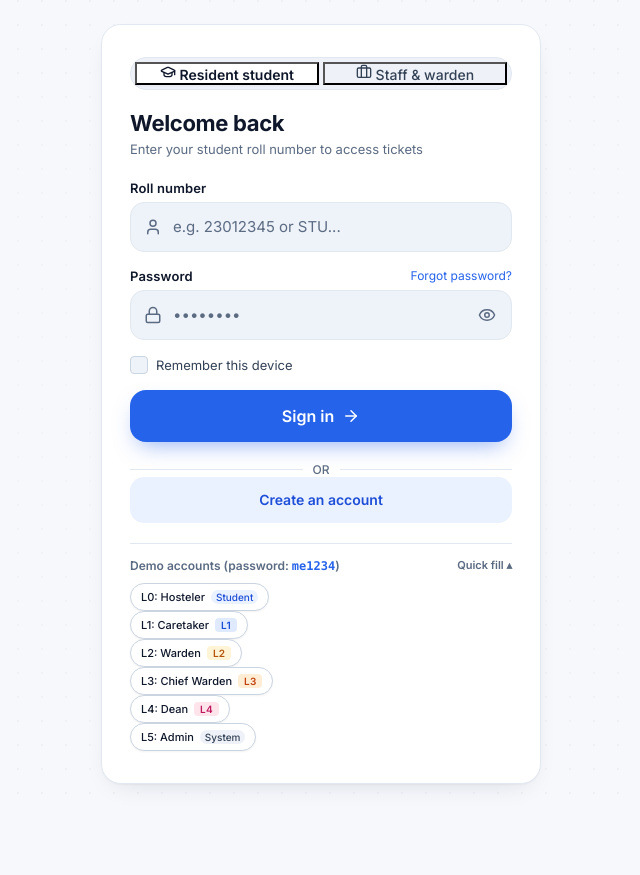
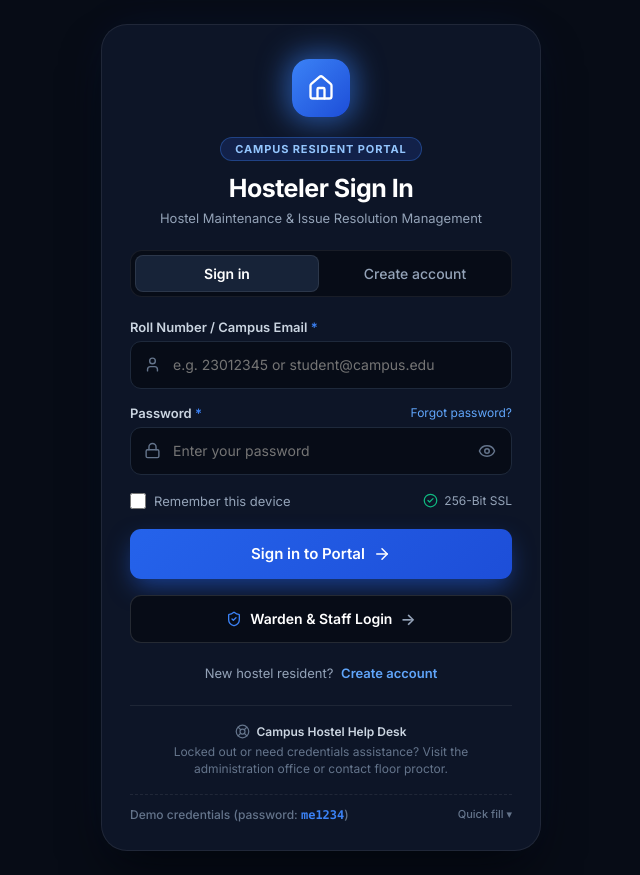
Before and after one commit to Arnov5219/Hostel-Ticket-System, a Django app: page /accounts/login/ in a window 1280 px wide. Shown: the whole page, without its empty margins (319-959 px from the left). Before the commit the page ends 794 px from the top, so only its background shows below. Run offline with Django 5.2, Linux system fonts and the light colour scheme.

Commit message:
feat(auth): recreate login page from exact reference design

```diff
--- a/templates/accounts/login.html
+++ b/templates/accounts/login.html
@@ -4,162 +4,200 @@
 {% block title %}Sign In | {{ site_name|default:"HostelFlow" }}{% endblock %}
 
 {% block body_layout %}
-<div class="auth-page-wrapper" style="min-height: 100vh; display: flex; align-items: center; justify-content: center; padding: 24px 16px; position: relative; z-index: 1;">
+<div class="auth-page-wrapper" style="min-height: 100vh; display: flex; align-items: center; justify-content: center; padding: 24px 16px; background-color: #070c16; position: relative; z-index: 1;">
 
-  <!-- Top Right Theme Toggle -->
+  <div style="width: 100%; max-width: 440px;" x-data="{ isStaff: false, showPass: false, rememberMe: false }">
+    <!-- Main Card matching Stitch reference design -->
+    <div class="card auth-card-portal" style="background: #0d1527; border: 1px solid rgba(255, 255, 255, 0.08); border-radius: 26px; padding: 34px 28px 28px; box-shadow: 0 25px 50px -12px rgba(0, 0, 0, 0.7), 0 0 50px -10px rgba(37, 99, 235, 0.12); display: flex; flex-direction: column; align-items: center; text-align: center;">
 
-
-  <div style="width: 100%; max-width: 440px;">
-    <!-- Login Form Card -->
-    <div class="card auth-form-card" style="padding: 32px 28px; border-radius: var(--r-card); background: var(--bg-surface); border: 1px solid var(--border); box-shadow: var(--shadow-card); display: flex; flex-direction: column; gap: 20px;"
-         x-data="{ tab: 'resident', showPass: false }">
-
-      <!-- Segmented Tabs: Resident Student vs Staff & Warden -->
-      <div class="segmented-control" style="display: grid; grid-template-columns: 1fr 1fr; background: var(--bg-subtle); padding: 4px; border-radius: var(--r-card-sm); border: 1px solid var(--border);">
-        <button type="button" @click="tab = 'resident'"
-                :style="tab === 'resident' ? 'background: var(--bg-surface); color: var(--text-primary); box-shadow: var(--shadow-sm); font-weight: 600;' : 'background: transparent; color: var(--text-secondary); font-weight: 500;'"
-                style="border: none; padding: 8px 12px; font-size: 13px; border-radius: var(--r-control); cursor: pointer; display: flex; align-items: center; justify-content: center; gap: 6px; transition: all var(--t-fast) var(--ease);">
-          <i data-lucide="graduation-cap" style="width: 16px; height: 16px;"></i>
-          <span>Resident student</span>
-        </button>
-        <button type="button" @click="tab = 'staff'"
-                :style="tab === 'staff' ? 'background: var(--bg-surface); color: var(--text-primary); box-shadow: var(--shadow-sm); font-weight: 600;' : 'background: transparent; color: var(--text-secondary); font-weight: 500;'"
-                style="border: none; padding: 8px 12px; font-size: 13px; border-radius: var(--r-control); cursor: pointer; display: flex; align-items: center; justify-content: center; gap: 6px; transition: all var(--t-fast) var(--ease);">
-          <i data-lucide="briefcase" style="width: 16px; height: 16px;"></i>
-          <span>Staff &amp; warden</span>
-        </button>
+      <!-- Glowing Blue House/Portal Icon -->
+      <div style="width: 58px; height: 58px; border-radius: 17px; background: linear-gradient(135deg, #3b82f6 0%, #1d4ed8 100%); display: flex; align-items: center; justify-content: center; box-shadow: 0 0 28px 6px rgba(59, 130, 246, 0.55); margin-bottom: 20px;">
+        <i data-lucide="home" style="width: 28px; height: 28px; color: #ffffff;" x-show="!isStaff"></i>
+        <i data-lucide="shield-check" style="width: 28px; height: 28px; color: #ffffff; display: none;" x-show="isStaff"></i>
       </div>
 
-      <div>
-        <h1 style="font-size: 22px; font-weight: 700; color: var(--text-primary); margin: 0 0 4px; letter-spacing: -0.015em;">
-          Welcome back
-        </h1>
-        <p style="font-size: 13px; color: var(--text-muted); margin: 0;">
-          <span x-show="tab === 'resident'">Enter your student roll number to access tickets</span>
-          <span x-show="tab === 'staff'" style="display: none;">Enter your staff ID to access the operational desk</span>
-        </p>
+      <!-- Pill Badge -->
+      <div style="margin-bottom: 12px;">
+        <span style="display: inline-block; background: rgba(30, 58, 138, 0.35); border: 1px solid rgba(59, 130, 246, 0.35); color: #93c5fd; font-size: 11px; font-weight: 700; letter-spacing: 0.08em; text-transform: uppercase; padding: 4px 14px; border-radius: 9999px;"
+              x-text="isStaff ? 'CAMPUS STAFF & WARDEN PORTAL' : 'CAMPUS RESIDENT PORTAL'">
+          CAMPUS RESIDENT PORTAL
+        </span>
       </div>
 
-      <!-- Login Form -->
-      <form method="post" action="{% url 'accounts:login' %}{% if request.GET.next %}?next={{ request.GET.next }}{% endif %}" style="display: flex; flex-direction: column; gap: 16px;">
+      <!-- Title & Subtitle -->
+      <h1 style="font-size: 25px; font-weight: 700; color: #ffffff; margin: 0 0 6px; letter-spacing: -0.02em;"
+          x-text="isStaff ? 'Staff & Warden Sign In' : 'Hosteler Sign In'">
+        Hosteler Sign In
+      </h1>
+      <p style="font-size: 13px; color: #94a3b8; margin: 0 0 22px; line-height: 1.45;">
+        Hostel Maintenance &amp; Issue Resolution Management
+      </p>
+
+      <!-- Segmented Control: Sign in | Create account -->
+      <div style="width: 100%; background: #070c17; border: 1px solid rgba(255, 255, 255, 0.07); border-radius: 12px; padding: 4px; display: grid; grid-template-columns: 1fr 1fr; gap: 4px; margin-bottom: 22px;">
+        <button type="button" style="background: #172338; color: #ffffff; font-weight: 600; font-size: 14px; padding: 9px 12px; border-radius: 8px; border: 1px solid rgba(255, 255, 255, 0.09); cursor: default;">
+          Sign in
+        </button>
+        <a href="{% url 'accounts:register' %}" style="background: transparent; color: #94a3b8; font-weight: 500; font-size: 14px; padding: 9px 12px; border-radius: 8px; text-decoration: none; display: flex; align-items: center; justify-content: center; transition: color 0.15s ease;"
+           onmouseover="this.style.color='#ffffff';" onmouseout="this.style.color='#94a3b8';">
+          Create account
+        </a>
+      </div>
+
+      <!-- Form -->
+      <form method="post" action="{% url 'accounts:login' %}{% if request.GET.next %}?next={{ request.GET.next }}{% endif %}" style="width: 100%; display: flex; flex-direction: column; gap: 16px; text-align: left;">
         {% csrf_token %}
 
         {% if form.non_field_errors %}
-          <div style="background-color: var(--st-open-bg); color: var(--st-open-fg); padding: 10px 14px; border-radius: var(--r-card-sm); font-size: 13px; border: 1px solid var(--border);">
+          <div style="background-color: rgba(239, 68, 68, 0.15); color: #fca5a5; padding: 10px 14px; border-radius: 10px; font-size: 13px; border: 1px solid rgba(239, 68, 68, 0.3);">
             {% for error in form.non_field_errors %}
               <div>{{ error }}</div>
             {% endfor %}
           </div>
         {% endif %}
 
-        <div class="form-group" style="display: flex; flex-direction: column; gap: 6px;">
-          <label class="form-label" for="id_login_id" style="font-size: 13px; font-weight: 600; color: var(--text-primary);">
-            <span x-show="tab === 'resident'">Roll number</span>
-            <span x-show="tab === 'staff'" style="display: none;">Staff ID</span>
+        <!-- Roll Number / Email Input -->
+        <div style="display: flex; flex-direction: column; gap: 6px;">
+          <label for="id_login_id" style="font-size: 13px; font-weight: 600; color: #cbd5e1;">
+            <span x-text="isStaff ? 'Staff ID / Campus Email' : 'Roll Number / Campus Email'">Roll Number / Campus Email</span>
+            <span style="color: #3b82f6;">*</span>
           </label>
           <div style="position: relative; display: flex; align-items: center;">
-            <i data-lucide="user" style="position: absolute; left: 14px; width: 18px; height: 18px; color: var(--text-muted); pointer-events: none;"></i>
+            <i data-lucide="user" style="position: absolute; left: 14px; width: 17px; height: 17px; color: #64748b; pointer-events: none;"></i>
             <input type="text" name="login_id" id="id_login_id" required
-                   class="form-control"
-                   :placeholder="tab === 'resident' ? 'e.g. 23012345 or STU...' : 'e.g. L1, L2, L3 or staff ID'"
-                   style="width: 100%; height: 50px; padding: 0 16px 0 42px; border-radius: var(--r-control); background: var(--bg-input); border: 1px solid var(--border); font-size: 15px; color: var(--text-primary); outline: none; transition: all var(--t-fast) var(--ease);"
-                   onfocus="this.style.borderColor='var(--primary)'; this.style.boxShadow='var(--ring)';"
-                   onblur="this.style.borderColor='var(--border)'; this.style.boxShadow='none';">
+                   :placeholder="isStaff ? 'e.g. L1, L2, L3 or staff ID' : 'e.g. 23012345 or student@campus.edu'"
+                   style="width: 100%; height: 48px; padding: 0 16px 0 42px; border-radius: 11px; background: #070c17; border: 1px solid #1e293b; font-size: 14px; color: #ffffff; outline: none; transition: all 0.15s ease;"
+                   onfocus="this.style.borderColor='#3b82f6'; this.style.boxShadow='0 0 0 3px rgba(59, 130, 246, 0.2)';"
+                   onblur="this.style.borderColor='#1e293b'; this.style.boxShadow='none';">
           </div>
           {% if form.login_id.errors %}
-            <span class="form-error" style="font-size: 12px; color: var(--st-open-fg);">{{ form.login_id.errors.0 }}</span>
+            <span style="font-size: 12px; color: #f87171;">{{ form.login_id.errors.0 }}</span>
           {% endif %}
         </div>
 
-        <div class="form-group" style="display: flex; flex-direction: column; gap: 6px;">
+        <!-- Password Input -->
+        <div style="display: flex; flex-direction: column; gap: 6px;">
           <div style="display: flex; justify-content: space-between; align-items: center;">
-            <label class="form-label" for="id_password" style="font-size: 13px; font-weight: 600; color: var(--text-primary); margin: 0;">Password</label>
-            <span style="font-size: 12px; color: var(--primary); cursor: pointer;" title="Contact warden office or admin for password reset">Forgot password?</span>
+            <label for="id_password" style="font-size: 13px; font-weight: 600; color: #cbd5e1; margin: 0;">
+              Password <span style="color: #3b82f6;">*</span>
+            </label>
+            <span style="font-size: 12px; color: #60a5fa; cursor: pointer; text-decoration: none;"
+                  onclick="alert('For password resets or recovery assistance, please visit the hostel caretaker desk or warden office.');"
+                  onmouseover="this.style.textDecoration='underline';" onmouseout="this.style.textDecoration='none';">
+              Forgot password?
+            </span>
           </div>
           <div style="position: relative; display: flex; align-items: center;">
-            <i data-lucide="lock" style="position: absolute; left: 14px; width: 18px; height: 18px; color: var(--text-muted); pointer-events: none;"></i>
+            <i data-lucide="lock" style="position: absolute; left: 14px; width: 17px; height: 17px; color: #64748b; pointer-events: none;"></i>
             <input :type="showPass ? 'text' : 'password'" name="password" id="id_password" required
-                   class="form-control" placeholder="••••••••"
-                   style="width: 100%; height: 50px; padding: 0 44px 0 42px; border-radius: var(--r-control); background: var(--bg-input); border: 1px solid var(--border); font-size: 15px; color: var(--text-primary); outline: none; transition: all var(--t-fast) var(--ease);"
-                   onfocus="this.style.borderColor='var(--primary)'; this.style.boxShadow='var(--ring)';"
-                   onblur="this.style.borderColor='var(--border)'; this.style.boxShadow='none';">
-            <button type="button" @click="showPass = !showPass" style="position: absolute; right: 12px; background: none; border: none; color: var(--text-muted); cursor: pointer; padding: 4px; display: flex; align-items: center;" aria-label="Toggle password visibility">
+                   placeholder="Enter your password"
+                   style="width: 100%; height: 48px; padding: 0 44px 0 42px; border-radius: 11px; background: #070c17; border: 1px solid #1e293b; font-size: 14px; color: #ffffff; outline: none; transition: all 0.15s ease;"
+                   onfocus="this.style.borderColor='#3b82f6'; this.style.boxShadow='0 0 0 3px rgba(59, 130, 246, 0.2)';"
+                   onblur="this.style.borderColor='#1e293b'; this.style.boxShadow='none';">
+            <button type="button" @click="showPass = !showPass" style="position: absolute; right: 12px; background: none; border: none; color: #64748b; cursor: pointer; padding: 4px; display: flex; align-items: center;" aria-label="Toggle password visibility">
               <i data-lucide="eye" x-show="!showPass" style="width: 18px; height: 18px;"></i>
               <i data-lucide="eye-off" x-show="showPass" style="width: 18px; height: 18px; display: none;"></i>
             </button>
           </div>
           {% if form.password.errors %}
-            <span class="form-error" style="font-size: 12px; color: var(--st-open-fg);">{{ form.password.errors.0 }}</span>
+            <span style="font-size: 12px; color: #f87171;">{{ form.password.errors.0 }}</span>
           {% endif %}
         </div>
 
-        <!-- Remember this device (Unchecked by default - Plan Section 2) -->
-        <label style="display: inline-flex; align-items: center; gap: 8px; font-size: 13px; color: var(--text-secondary); cursor: pointer; user-select: none;">
-          <input type="checkbox" name="remember_me" id="id_remember_me" class="form-checkbox">
-          <span>Remember this device</span>
-        </label>
+        <!-- Options Row: Remember this device & 256-Bit SSL -->
+        <div style="display: flex; justify-content: space-between; align-items: center; margin: 2px 0 4px;">
+          <label style="display: inline-flex; align-items: center; gap: 8px; font-size: 13px; color: #94a3b8; cursor: pointer; user-select: none;">
+            <input type="checkbox" name="remember_me" id="id_remember_me"
+                   style="width: 16px; height: 16px; border-radius: 4px; accent-color: #2563eb; cursor: pointer;">
+            <span>Remember this device</span>
+          </label>
+          <div style="display: inline-flex; align-items: center; gap: 6px; font-size: 12px; color: #94a3b8;">
+            <i data-lucide="check-circle-2" style="width: 15px; height: 15px; color: #10b981;"></i>
+            <span>256-Bit SSL</span>
+          </div>
+        </div>
 
-        <!-- Large Primary Sign In Button (52px high, radius 16, glow) -->
-        <button type="submit" class="btn btn-primary" style="width: 100%; height: 52px; font-weight: 600; font-size: 16px; border-radius: var(--r-card-sm); background: var(--primary); color: var(--white); border: none; box-shadow: var(--shadow-primary); display: flex; align-items: center; justify-content: center; gap: 8px; cursor: pointer; transition: all var(--t-fast) var(--ease);">
-          <span>Sign in</span>
+        <!-- Primary Submit Button -->
+        <button type="submit"
+                style="width: 100%; height: 50px; border-radius: 11px; background: linear-gradient(135deg, #2563eb 0%, #1d4ed8 100%); color: #ffffff; font-weight: 600; font-size: 15px; border: none; box-shadow: 0 10px 24px -4px rgba(37, 99, 235, 0.55); display: flex; align-items: center; justify-content: center; gap: 8px; cursor: pointer; transition: all 0.15s ease;"
+                onmouseover="this.style.boxShadow='0 12px 28px -4px rgba(37, 99, 235, 0.75)'; this.style.transform='translateY(-1px)';"
+                onmouseout="this.style.boxShadow='0 10px 24px -4px rgba(37, 99, 235, 0.55)'; this.style.transform='none';">
+          <span>Sign in to Portal</span>
           <i data-lucide="arrow-right" style="width: 18px; height: 18px;"></i>
         </button>
 
-        <!-- OR Divider & Create Account Button (Resident tab only) -->
-        <div x-show="tab === 'resident'" style="display: flex; flex-direction: column; gap: 12px; margin-top: 4px;">
-          <div style="display: flex; align-items: center; gap: 10px; color: var(--text-muted); font-size: 12px; font-weight: 500;">
-            <div style="flex: 1; height: 1px; background: var(--border);"></div>
-            <span>OR</span>
-            <div style="flex: 1; height: 1px; background: var(--border);"></div>
-          </div>
-          <a href="{% url 'accounts:register' %}" class="btn" style="width: 100%; height: 46px; font-weight: 600; font-size: 14px; border-radius: var(--r-control); background: var(--primary-soft); color: var(--primary-ink); display: flex; align-items: center; justify-content: center; text-decoration: none; border: none; transition: all var(--t-fast) var(--ease);">
-            Create an account
+        <!-- Secondary Warden & Staff Login Button -->
+        <button type="button" @click="isStaff = !isStaff"
+                style="width: 100%; height: 48px; border-radius: 11px; background: #070c17; color: #ffffff; font-weight: 600; font-size: 14px; border: 1px solid rgba(255, 255, 255, 0.12); display: flex; align-items: center; justify-content: center; gap: 8px; cursor: pointer; transition: all 0.15s ease;"
+                onmouseover="this.style.borderColor='#3b82f6'; this.style.background='#0d1527';"
+                onmouseout="this.style.borderColor='rgba(255, 255, 255, 0.12)'; this.style.background='#070c17';">
+          <i data-lucide="shield-check" style="width: 16px; height: 16px; color: #3b82f6;" x-show="!isStaff"></i>
+          <i data-lucide="graduation-cap" style="width: 16px; height: 16px; color: #3b82f6; display: none;" x-show="isStaff"></i>
+          <span x-text="isStaff ? 'Resident Hosteler Sign In' : 'Warden & Staff Login'">Warden &amp; Staff Login</span>
+          <span style="color: #94a3b8; font-size: 16px;">&rarr;</span>
+        </button>
+
+        <!-- New hostel resident footer -->
+        <div style="text-align: center; font-size: 13px; color: #94a3b8; margin-top: 6px;">
+          <span>New hostel resident?</span>
+          <a href="{% url 'accounts:register' %}" style="color: #60a5fa; font-weight: 600; text-decoration: none; margin-left: 4px;"
+             onmouseover="this.style.textDecoration='underline';" onmouseout="this.style.textDecoration='none';">
+            Create account
           </a>
         </div>
       </form>
 
-      <!-- Collapsible Demo Accounts (L0..L5) (Plan Section 5.7: real button aria-expanded) -->
+      <!-- Campus Hostel Help Desk Note -->
+      <div style="margin-top: 24px; padding-top: 18px; border-top: 1px solid rgba(255, 255, 255, 0.07); width: 100%; text-align: center;">
+        <div style="display: inline-flex; align-items: center; justify-content: center; gap: 6px; font-size: 12px; font-weight: 600; color: #cbd5e1; margin-bottom: 4px;">
+          <i data-lucide="life-buoy" style="width: 15px; height: 15px; color: #64748b;"></i>
+          <span>Campus Hostel Help Desk</span>
+        </div>
+        <p style="font-size: 12px; color: #64748b; margin: 0; line-height: 1.45; max-width: 330px; margin: 0 auto;">
+          Locked out or need credentials assistance? Visit the administration office or contact floor proctor.
+        </p>
+      </div>
+
+      <!-- Collapsible Demo Accounts (L0..L5) for Quick Testing -->
       {% if show_demo_accounts %}
-      <div x-data="{ openDemo: true }" style="border-top: 1px solid var(--border); padding-top: 14px; font-size: 12px;">
-        <button type="button" @click="openDemo = !openDemo" :aria-expanded="openDemo" style="cursor: pointer; color: var(--text-muted); font-weight: 600; user-select: none; display: flex; align-items: center; justify-content: space-between; width: 100%; background: none; border: none; padding: 0;">
-          <span>Demo accounts (password: <code style="font-family: var(--font-mono); font-weight: 700; color: var(--primary);">me1234</code>)</span>
-          <span style="font-size: 11px; color: var(--text-muted);" x-text="openDemo ? 'Quick fill ▴' : 'Quick fill ▾'">Quick fill ▾</span>
+      <div x-data="{ openDemo: false }" style="width: 100%; margin-top: 16px; padding-top: 12px; border-top: 1px dashed rgba(255, 255, 255, 0.08); font-size: 12px;">
+        <button type="button" @click="openDemo = !openDemo" :aria-expanded="openDemo"
+                style="cursor: pointer; color: #64748b; font-weight: 500; user-select: none; display: flex; align-items: center; justify-content: space-between; width: 100%; background: none; border: none; padding: 0;">
+          <span>Demo credentials (password: <code style="font-family: var(--font-mono); font-weight: 700; color: #3b82f6;">me1234</code>)</span>
+          <span style="font-size: 11px; color: #64748b;" x-text="openDemo ? 'Quick fill ▴' : 'Quick fill ▾'">Quick fill ▾</span>
         </button>
         <div x-show="openDemo" style="display: grid; grid-template-columns: repeat(2, 1fr); gap: 6px; margin-top: 10px;">
-          <button type="button" class="btn btn-secondary btn-sm" style="display: flex; justify-content: space-between; align-items: center; padding: 6px 10px; font-size: 11px; border-radius: var(--r-control);" onclick="setCreds('L0', 'me1234')">
+          <button type="button" class="btn btn-secondary btn-sm" style="display: flex; justify-content: space-between; align-items: center; padding: 6px 10px; font-size: 11px; border-radius: 8px; background: #070c17; border: 1px solid #1e293b; color: #cbd5e1;" onclick="setCreds('L0', 'me1234')">
             <span>L0: Hosteler</span>
-            <span class="role-badge" style="font-size: 10px; background: var(--primary-soft); color: var(--primary-ink); padding: 1px 5px; border-radius: var(--r-chip);">Student</span>
+            <span style="font-size: 10px; background: rgba(59, 130, 246, 0.2); color: #93c5fd; padding: 1px 5px; border-radius: 4px;">Student</span>
           </button>
-          <button type="button" class="btn btn-secondary btn-sm" style="display: flex; justify-content: space-between; align-items: center; padding: 6px 10px; font-size: 11px; border-radius: var(--r-control);" onclick="setCreds('L1', 'me1234')">
+          <button type="button" class="btn btn-secondary btn-sm" style="display: flex; justify-content: space-between; align-items: center; padding: 6px 10px; font-size: 11px; border-radius: 8px; background: #070c17; border: 1px solid #1e293b; color: #cbd5e1;" onclick="setCreds('L1', 'me1234')">
             <span>L1: Caretaker</span>
             <span class="level-chip l1" style="font-size: 10px;">L1</span>
           </button>
-          <button type="button" class="btn btn-secondary btn-sm" style="display: flex; justify-content: space-between; align-items: center; padding: 6px 10px; font-size: 11px; border-radius: var(--r-control);" onclick="setCreds('L2', 'me1234')">
+          <button type="button" class="btn btn-secondary btn-sm" style="display: flex; justify-content: space-between; align-items: center; padding: 6px 10px; font-size: 11px; border-radius: 8px; background: #070c17; border: 1px solid #1e293b; color: #cbd5e1;" onclick="setCreds('L2', 'me1234')">
             <span>L2: Warden</span>
             <span class="level-chip l2" style="font-size: 10px;">L2</span>
           </button>
-          <button type="button" class="btn btn-secondary btn-sm" style="display: flex; justify-content: space-between; align-items: center; padding: 6px 10px; font-size: 11px; border-radius: var(--r-control);" onclick="setCreds('L3', 'me1234')">
+          <button type="button" class="btn btn-secondary btn-sm" style="display: flex; justify-content: space-between; align-items: center; padding: 6px 10px; font-size: 11px; border-radius: 8px; background: #070c17; border: 1px solid #1e293b; color: #cbd5e1;" onclick="setCreds('L3', 'me1234')">
             <span>L3: Chief Warden</span>
             <span class="level-chip l3" style="font-size: 10px;">L3</span>
           </button>
-          <button type="button" class="btn btn-secondary btn-sm" style="display: flex; justify-content: space-between; align-items: center; padding: 6px 10px; font-size: 11px; border-radius: var(--r-control);" onclick="setCreds('L4', 'me1234')">
+          <button type="button" class="btn btn-secondary btn-sm" style="display: flex; justify-content: space-between; align-items: center; padding: 6px 10px; font-size: 11px; border-radius: 8px; background: #070c17; border: 1px solid #1e293b; color: #cbd5e1;" onclick="setCreds('L4', 'me1234')">
             <span>L4: Dean</span>
             <span class="level-chip l4" style="font-size: 10px;">L4</span>
           </button>
-          <button type="button" class="btn btn-secondary btn-sm" style="display: flex; justify-content: space-between; align-items: center; padding: 6px 10px; font-size: 11px; border-radius: var(--r-control);" onclick="setCreds('L5', 'me1234')">
+          <button type="button" class="btn btn-secondary btn-sm" style="display: flex; justify-content: space-between; align-items: center; padding: 6px 10px; font-size: 11px; border-radius: 8px; background: #070c17; border: 1px solid #1e293b; color: #cbd5e1;" onclick="setCreds('L5', 'me1234')">
             <span>L5: Admin</span>
-            <span class="role-badge" style="font-size: 10px; background: var(--bg-subtle); color: var(--text-2); padding: 1px 5px; border-radius: var(--r-chip);">System</span>
+            <span style="font-size: 10px; background: rgba(148, 163, 184, 0.2); color: #cbd5e1; padding: 1px 5px; border-radius: 4px;">System</span>
           </button>
         </div>
       </div>
       {% endif %}
 
     </div>
-
   </div>
 </div>
-
-
 
 <script>
 function setCreds(id, pwd) {
```
